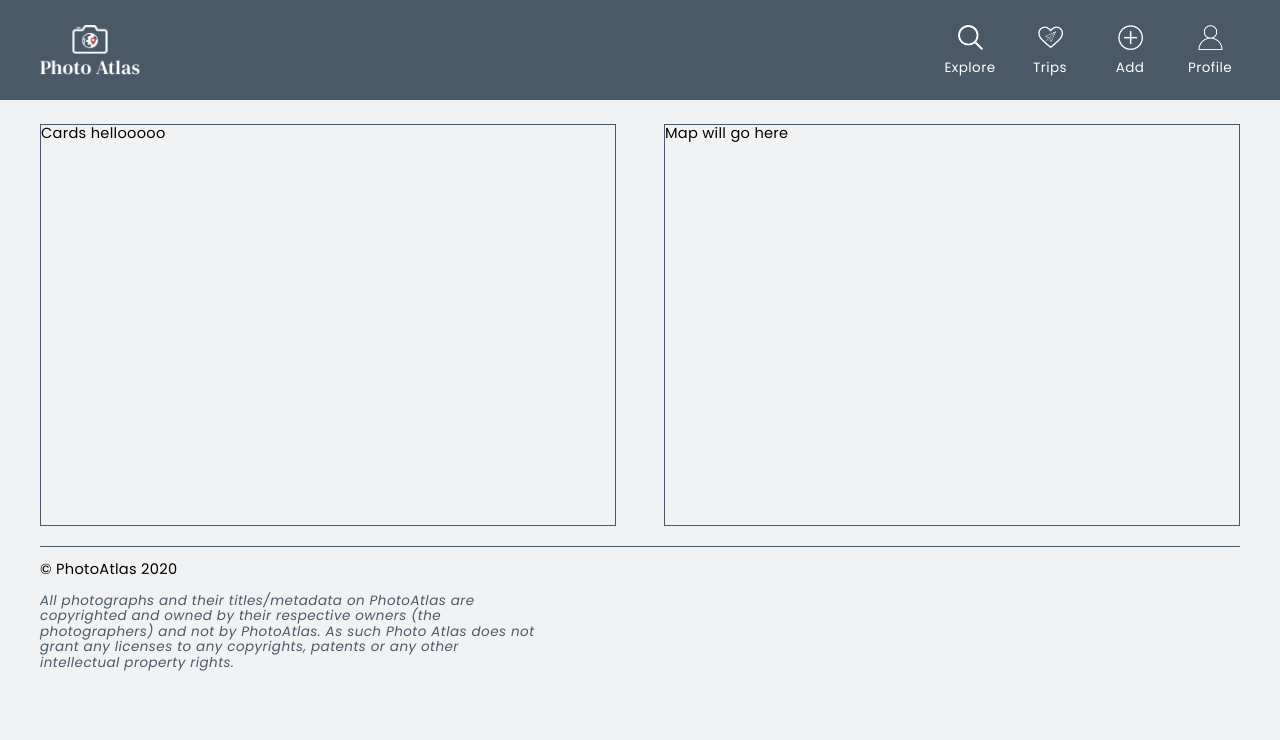
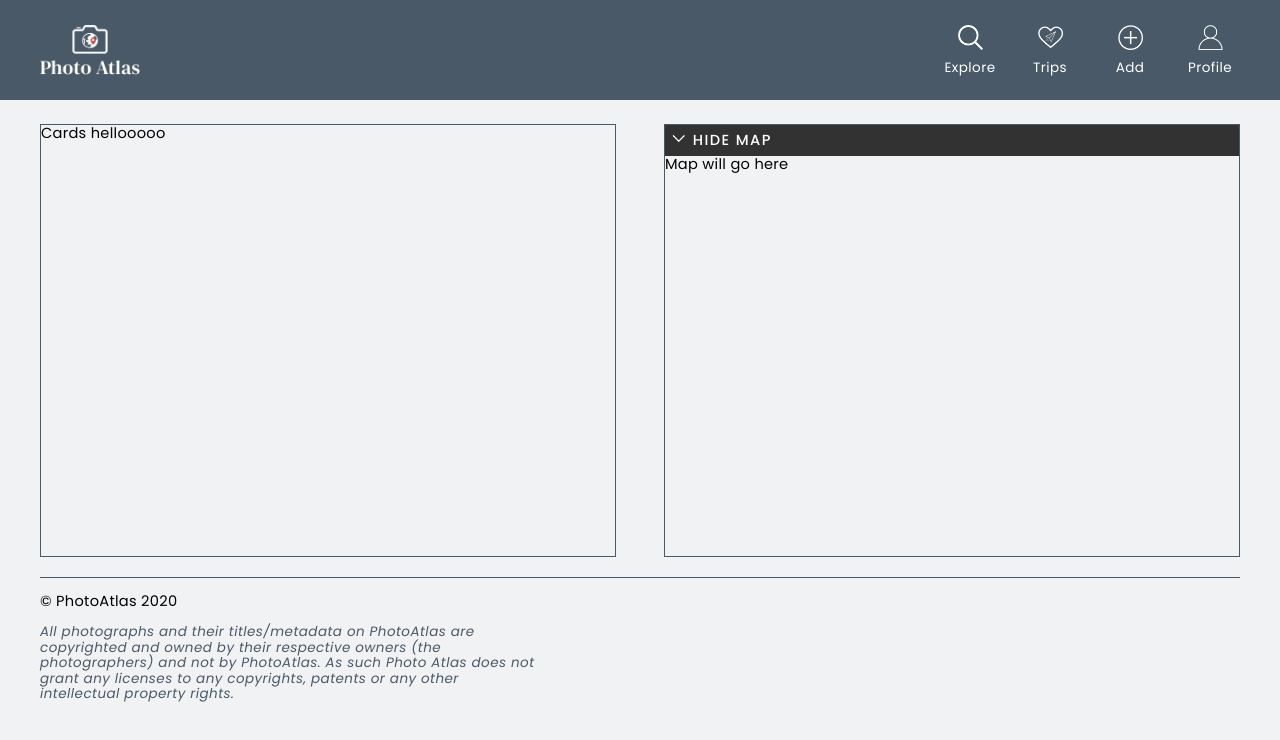
Before and after one commit to zoracreates/photo-atlas-app, a React (Create React App) app: page / in a window 1280 px wide. Shown: the top 740 px of the page. Built offline with nearby package versions, Linux system fonts and the light colour scheme; a web font is replaced by a local one.

Commit message:
refractor: use boolean to trigger map toggle

```diff
--- a/src/components/layout/MapWithCards.js
+++ b/src/components/layout/MapWithCards.js
@@ -1,25 +1,24 @@
 import React from 'react';
+import ToggleBar from '../buttons/ToggleBar'
 
 class MapWithCards extends React.Component {
 
     state = {
-        toggle: 'open'
+        openedMap: true
     }
 
     handleToggle = () => {
-
-    let setToOpen = () => this.setState({toggle: 'open'});
-    let setToClose = () => this.setState({toggle: 'close'});
-
-    (this.state.toggle === 'open') ? setToClose() : setToOpen();
+        this.setState({ openedMap: !this.state.openedMap });
     }
 
     render() {
         let { children } = this.props;
 
+        let { openedMap } = this.state;
+
         let handleToggle = this.handleToggle;
 
-    let { toggle } = this.state;
+        let toggleBarClass = openedMap ? 'open' : 'close';
 
         return (
             <div className={`grid-map`}>
@@ -28,11 +27,13 @@
                     {children}
                 </div>
 
-            <div className={`map-container ${toggle}`}>
-                <div className={`map-toggle-bar`} onClick={handleToggle.bind(this)}>
+                <div className={`map-container ${toggleBarClass}`}>
+
+                    <div className={`toggle-bar`} onClick={handleToggle.bind(this)}>
                         <p>
-                        {toggle == 'open' ? 'Hide Map' : 'Show Map'}
+                            {openedMap ? 'Hide Map' : 'Show Map'}
                         </p>
+
                     </div>
 
                     <div className={'map'}>
@@ -46,7 +47,6 @@
 
     }
 
-
 }
 
 
--- a/src/styles/_maps.scss
+++ b/src/styles/_maps.scss
@@ -1,5 +1,5 @@
 .map-container {
-    .map-toggle-bar {
+    .toggle-bar {
         background-color: $black;
         color: $white;
         p {
@@ -23,12 +23,12 @@
         }
     }
 
-    &.open .map-toggle-bar p::before {
+    &.open .toggle-bar p::before {
         transform: rotate(90deg);
 
     }
 
-    &.close .map-toggle-bar p::before {
+    &.close .toggle-bar p::before {
         transform: rotate(0deg);
 
     }
--- a/src/styles/main.scss
+++ b/src/styles/main.scss
@@ -7,6 +7,7 @@
 @import '_slider.scss';
 @import '_maps.scss';
 @import '_cards.scss';
+@import '_buttons';
 @import '_forms.scss';
 @import '_user.scss';
 
```
Also changed, not shown: src/components/buttons/defaultButton.js (added), src/styles/_buttons.scss (added), 1 other file (tests, documents, lock files or other folders). Lines whose indentation alone changed are shown as unchanged.
